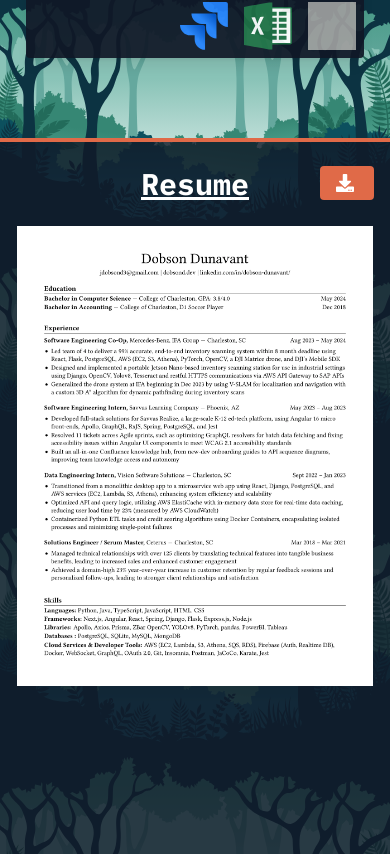
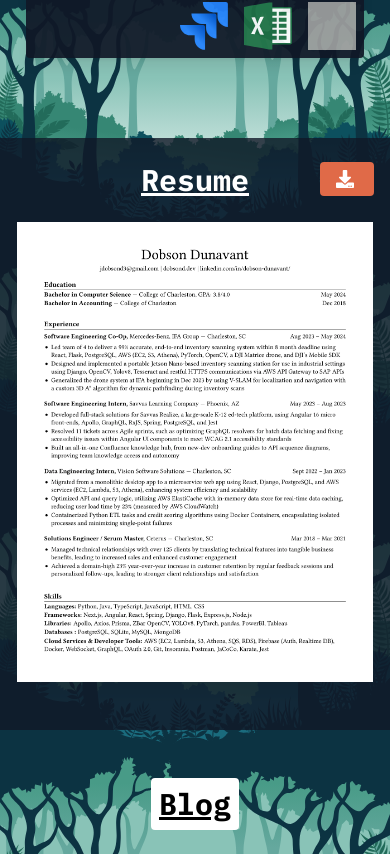
Before and after one commit to dobsonddev/dobsonddev-portfolio, a Next.js app: page / in a window 390 px wide. Shown: the part 4710-5564 px from the top of the page. Built offline with nearby package versions, Linux system fonts and the light colour scheme; grey boxes are pictures that could not be loaded.

Commit message:
updated resume and blog section formatting

```diff
--- a/src/components/Blog/Blog.tsx
+++ b/src/components/Blog/Blog.tsx
@@ -5,7 +5,7 @@ import blogData from './BlogData';
 
 function Blog() {
     return (
-        <div className="flex flex-col items-center text-black border-t-8 p-16">
+        <div className="flex flex-col items-center text-black py-12 px-6">
             <h2 className="bg-white rounded p-2 text-3xl md:text-4xl lg:text-5xl font-bold underline mb-6">Blog</h2>
             <div className="w-full flex flex-wrap justify-center">
                 {blogData.map((post, index) => (
--- a/src/components/Resume/Resume.tsx
+++ b/src/components/Resume/Resume.tsx
@@ -7,7 +7,7 @@ function Resume() {
     const resumeIMGPath = '/Dobson_Dunavant_Resume.webp';
 
     return (
-        <div className="flex flex-col pb-12 min-h-screen items-center text-white px-4 border-t-4 border-custom-orange bg-gray-900 bg-opacity-80">
+        <div className="flex flex-col sm:min-h-screen items-center text-white px-4 pb-12 bg-gray-900 bg-opacity-80">
             <div className="relative w-full flex justify-center py-6">
                 <h2 className="text-3xl md:text-4xl lg:text-5xl font-bold underline z-0">Resume</h2>
                 <a
--- a/src/pages/index.tsx
+++ b/src/pages/index.tsx
@@ -173,7 +173,7 @@ const IndexPage = () => {
                     <Experiences />
                 </section>
 
-                <section id="resume" className={`w-full min-h-screen`}>
+                <section id="resume" className={`w-full`}>
                     <Resume />
                 </section>
 
```
Also changed, not shown: public/Dobson_Dunavant_Resume.webp.
